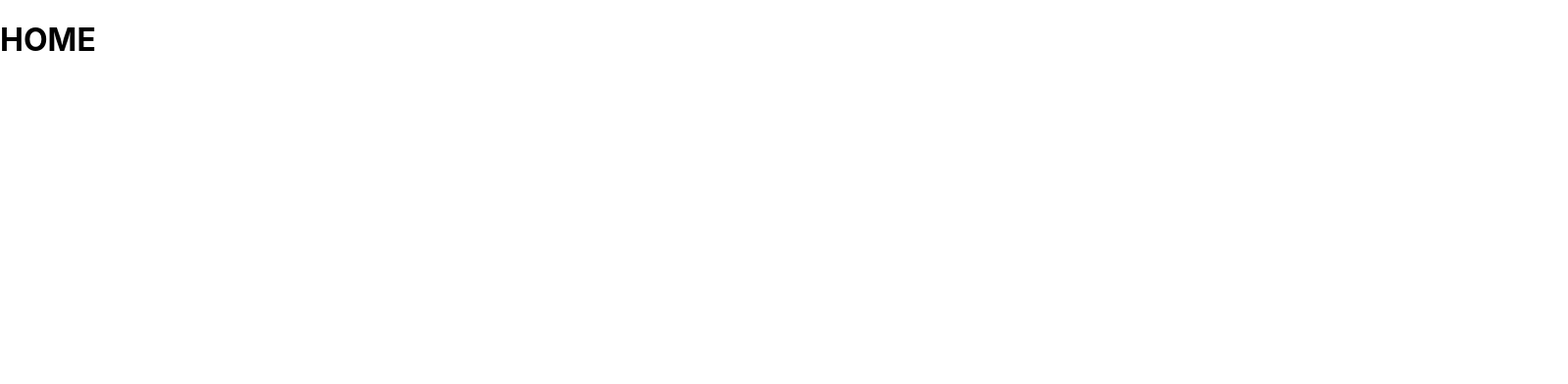
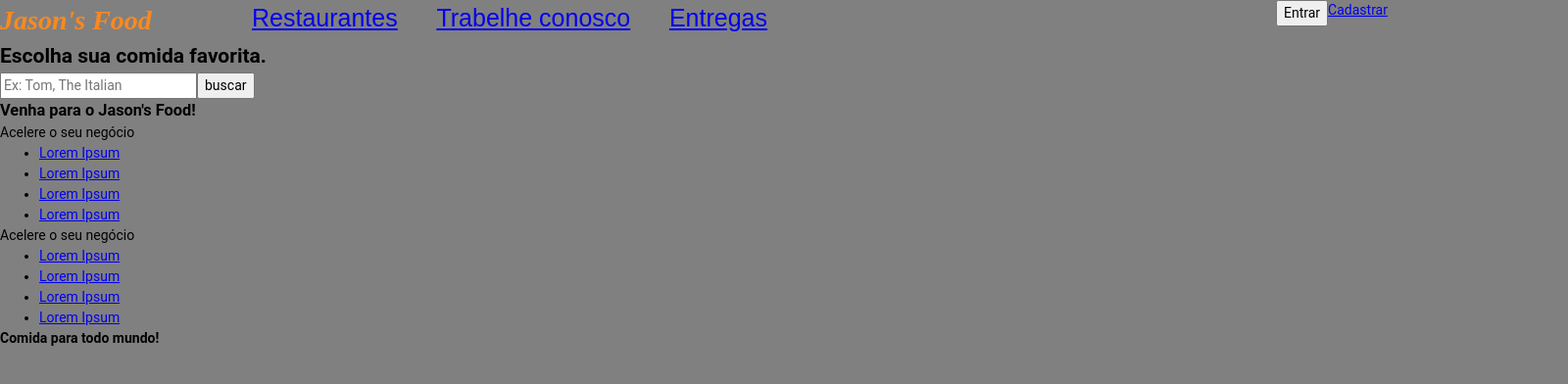
Before and after one commit to SamantaMarry/DesafioFinalGloboAcademy, a React (Create React App) app in the folder front/: page / in a window 1280 px wide. Shown: the top 392 px of the page at 98% size, 1600 px wide, since content can reach past the window. Built offline with nearby package versions, Linux system fonts and the light colour scheme.

Commit message:
home page

```diff
--- a/front/src/App.css
+++ b/front/src/App.css
@@ -1,38 +1,98 @@
-.App {
-  text-align: center;
+*,
+*::before,
+*::after {
+  box-sizing: border-box;
 }
 
-.App-logo {
-  height: 40vmin;
-  pointer-events: none;
+* {
+  margin: 0;
 }
 
-@media (prefers-reduced-motion: no-preference) {
-  .App-logo {
-    animation: App-logo-spin infinite 20s linear;
-  }
+html,
+body {
+  height: 100%;
 }
 
-.App-header {
-  background-color: #282c34;
-  min-height: 100vh;
-  display: flex;
+body {
+  font: 14px/1.4 Roboto, "Helvetica Neue", Helvetica, Arial, sans-serif;
+  line-height: 1.5;
+  -webkit-font-smoothing: antialiased;
+  height: 1908px;
+  width: 1600px;
+  background-color: gray;
+
+  /* display: flex;
   flex-direction: column;
-  align-items: center;
   justify-content: center;
-  font-size: calc(10px + 2vmin);
-  color: white;
+  align-items: center; */
 }
 
-.App-link {
-  color: #61dafb;
+img,
+picture,
+video,
+canvas,
+svg {
+  display: block;
+  max-width: 100%;
 }
 
-@keyframes App-logo-spin {
-  from {
-    transform: rotate(0deg);
-  }
-  to {
-    transform: rotate(360deg);
-  }
+input,
+button,
+textarea,
+select {
+  font: inherit;
 }
+
+p,
+h1,
+h2,
+h3,
+h4,
+h5,
+h6 {
+  overflow-wrap: break-word;
+}
+
+#root,
+#__next {
+  isolation: isolate;
+}
+
+#logo {
+  font-family: Montserrat Alternates;
+  font-weight: 300;
+  font-style: italic;
+  color: #fb891f;
+}
+
+#links-navbar {
+  display: flex;
+  position: absolute;
+  top: 0px;
+  left: 257px;
+  list-style: none;
+  padding: 0;
+  max-width: 526px;
+  width: 100%;
+  justify-content: space-between;
+  align-items: center;
+  font-family: "Montserrat", sans-serif;
+  font-size: 25px;
+  text-decoration: none;
+}
+
+#login-area {
+  display: flex;
+  position: absolute;
+  left: 1302px;
+  top: 0;
+}
+
+#announcements {
+  color: white;
+  position: absolute;
+  left: 482px;
+  top: 222px;
+  font-family: "Montserrat", sans-serif;
+  font-size: 50px;
+}
--- a/front/src/index.css
+++ b/front/src/index.css
@@ -1,13 +1,56 @@
-body {
-  margin: 0;
-  font-family: -apple-system, BlinkMacSystemFont, 'Segoe UI', 'Roboto', 'Oxygen',
-    'Ubuntu', 'Cantarell', 'Fira Sans', 'Droid Sans', 'Helvetica Neue',
-    sans-serif;
-  -webkit-font-smoothing: antialiased;
-  -moz-osx-font-smoothing: grayscale;
+*,
+*::before,
+*::after {
+  box-sizing: border-box;
 }
 
-code {
-  font-family: source-code-pro, Menlo, Monaco, Consolas, 'Courier New',
-    monospace;
+* {
+  margin: 0;
 }
+
+html,
+body {
+  height: 100%;
+}
+
+body {
+  font: 14px/1.4 Roboto, "Helvetica Neue", Helvetica, Arial, sans-serif;
+  line-height: 1.5;
+  -webkit-font-smoothing: antialiased;
+
+  /* display: flex;
+  flex-direction: column;
+  justify-content: center;
+  align-items: center; */
+}
+
+img,
+picture,
+video,
+canvas,
+svg {
+  display: block;
+  max-width: 100%;
+}
+
+input,
+button,
+textarea,
+select {
+  font: inherit;
+}
+
+p,
+h1,
+h2,
+h3,
+h4,
+h5,
+h6 {
+  overflow-wrap: break-word;
+}
+
+#root,
+#__next {
+  isolation: isolate;
+}
--- a/front/src/pages/Home/Home.jsx
+++ b/front/src/pages/Home/Home.jsx
@@ -1,6 +1,60 @@
 
 export default function Home() {
   return (
-    <h1>HOME</h1>
+    <>
+      <body>
+        <header>
+          <div id="logo">
+            <h1>Jason's Food</h1>
+          </div>
+          <div id="navbar">
+            <ul id="links-navbar">
+              <li><a href="#">Restaurantes</a></li>
+              <li><a href="#">Trabelhe conosco</a></li>
+              <li><a href="#">Entregas</a></li>
+            </ul>
+            <div id="login-area">
+              <button>Entrar</button>
+              <a href="#">Cadastrar</a>
+            </div>
+          </div>
+        </header>
+
+        <main>
+          <article id="main-content">
+            <section id="search-box">
+              <h2>Escolha sua comida favorita.</h2>
+              <input type="text" placeholder="Ex: Tom, The Italian" />
+              <button>buscar</button>
+            </section>
+
+            <section class="catalogs" id="catalog1">
+              <h3>Venha para o Jason's Food!</h3>
+              <p>Acelere o seu negócio</p>
+              <ul>
+                <li><a href="#">Lorem Ipsum</a></li>
+                <li><a href="#">Lorem Ipsum</a></li>
+                <li><a href="#">Lorem Ipsum</a></li>
+                <li><a href="#">Lorem Ipsum</a></li>
+              </ul>
+            </section>
+            <section class="catalogs" id="catalog2">
+            <p>Acelere o seu negócio</p>
+              <ul>
+                <li><a href="#">Lorem Ipsum</a></li>
+                <li><a href="#">Lorem Ipsum</a></li>
+                <li><a href="#">Lorem Ipsum</a></li>
+                <li><a href="#">Lorem Ipsum</a></li>
+              </ul>
+            </section>
+            <section class="food-style">
+              <h4>Comida para todo mundo!</h4>
+              </section>
+          </article>
+        </main>
+        <footer></footer>
+      </body>
+
+    </>
   )
 }
```
